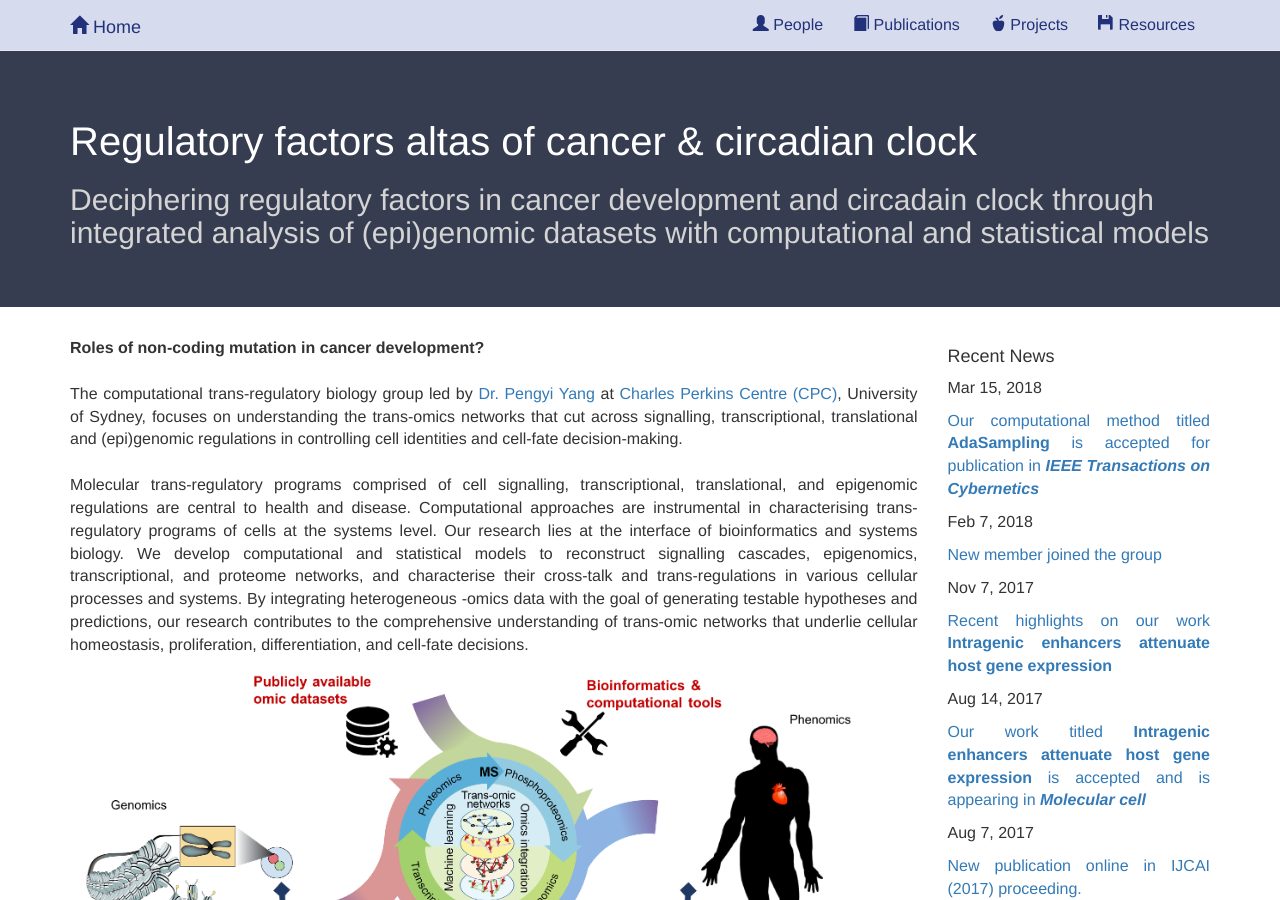
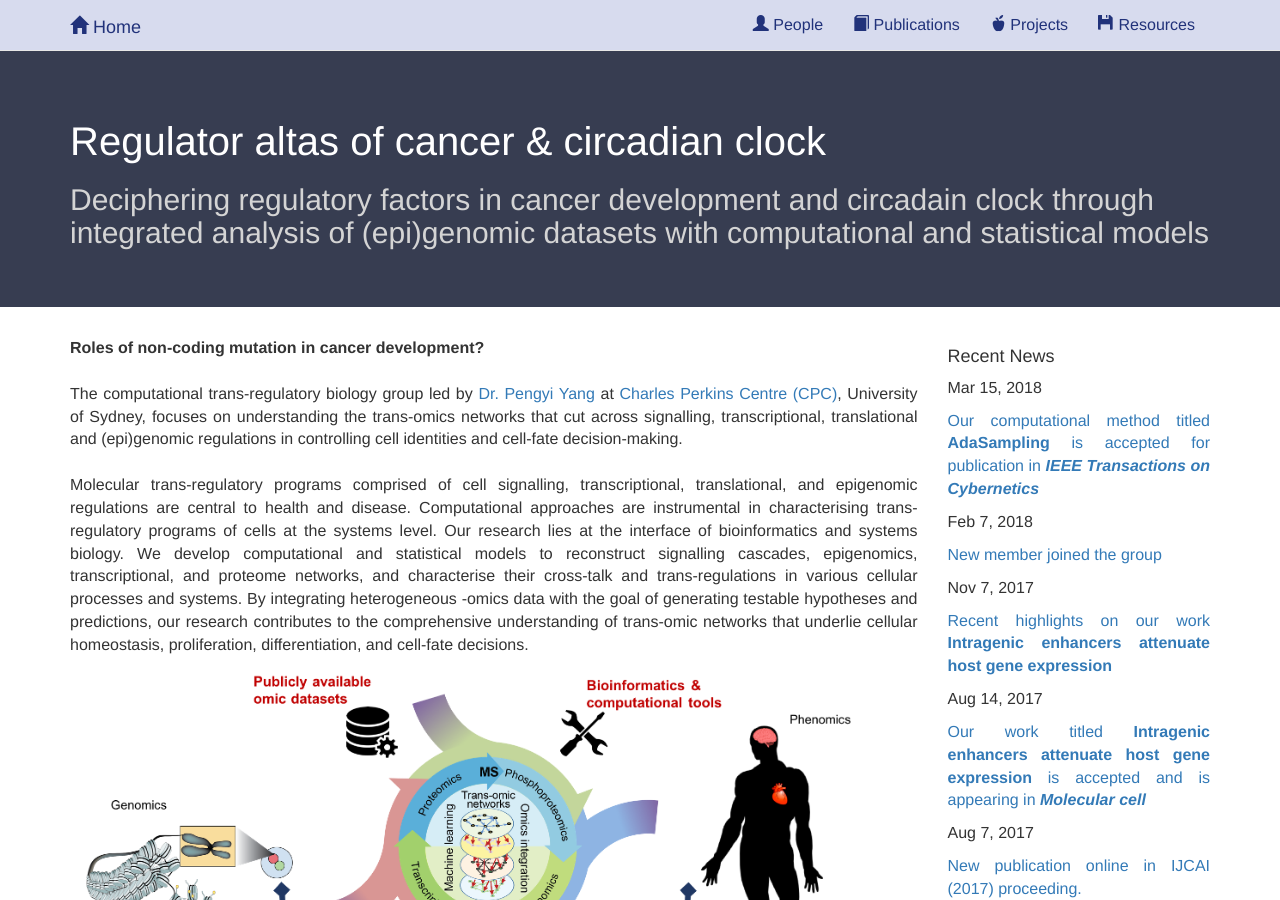
Before and after one commit to maofengbiao/xflicsu.github.io, a Jekyll site: the page built from index.html, in a window 1280 px wide and 900 px high. Built offline with Jekyll 4.4.1, drawn with Linux system fonts in a browser that asks for light colours; nearby versions of some CDN libraries; comment, search, counter and statistics services are not loaded; a style sheet for code colours, icons or effects is not loaded.

Commit message:
Update home.html

```diff
--- a/_layouts/home.html
+++ b/_layouts/home.html
@@ -4,7 +4,7 @@ layout: default
 <div class="jumbotron">
     <div class="container">
         <h1>
-            Regulatory factors altas of cancer & circadian clock
+            Regulator altas of cancer & circadian clock
 
         </h1>
 		<h2><font color=#D4D4D4>Deciphering regulatory factors in cancer development and circadain clock through integrated analysis of (epi)genomic datasets with computational and statistical models</font></h2>
```
